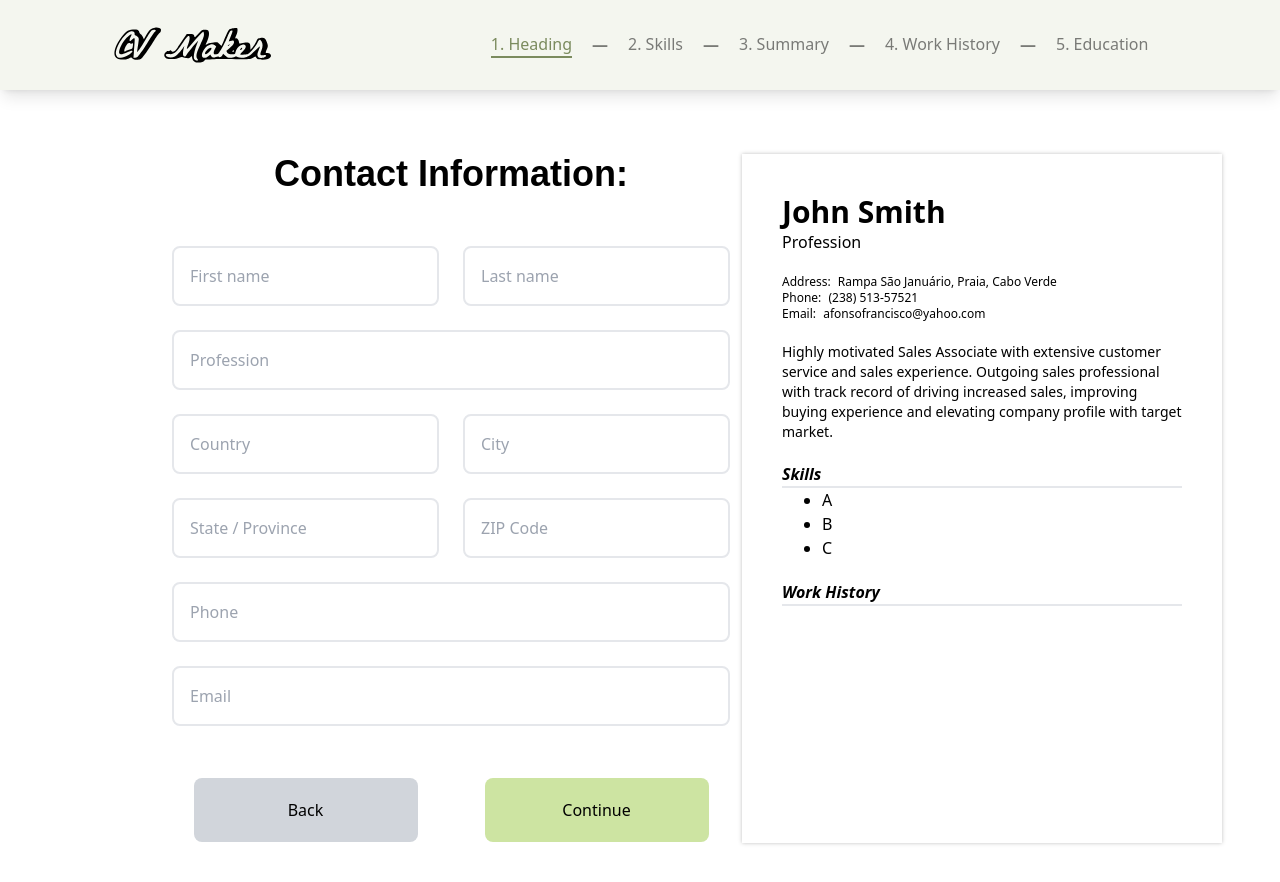
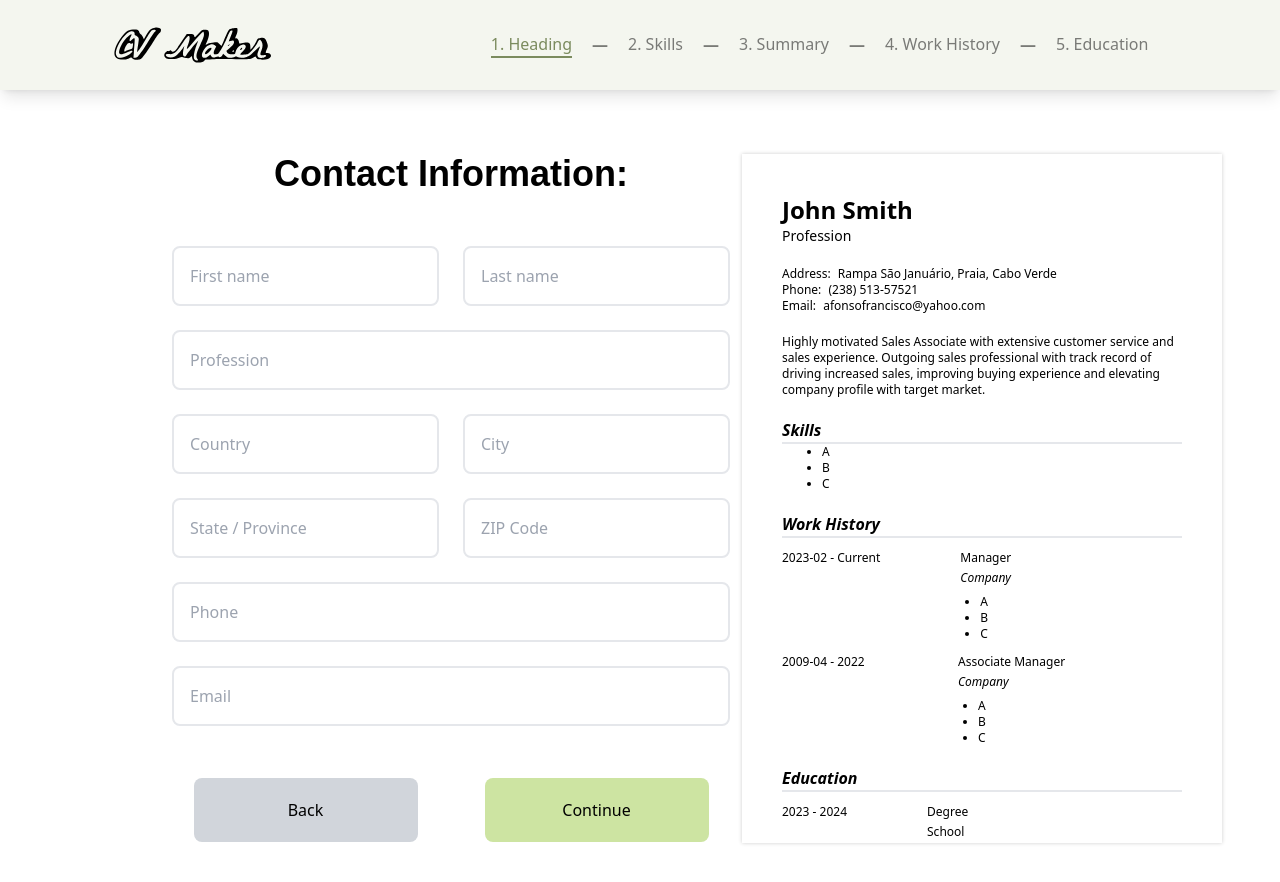
Before and after one commit to lmreineer/cv-maker, a React (Create React App) app: page / in a window 1280 px wide. Built offline with nearby package versions, Linux system fonts and the light colour scheme.

Commit message:
Add more examples

```diff
--- a/src/components/preview/CVContent.js
+++ b/src/components/preview/CVContent.js
@@ -1,33 +1,35 @@
 const Content = ({
-    modalContainer,
+    textContainer,
     fullName,
     profession,
     address,
-    previewContactHeading,
-    previewContactInput,
-    previewSummary,
+    contactHeading,
+    contactInput,
+    summary,
+    skills,
+    skillsList,
+    workHistory,
 }) => {
     return (
-        <div className={modalContainer}>
+        <div className={textContainer}>
             <h1 className={fullName}>John Smith</h1>
             <h6 className={profession}>Profession</h6>
             <div className="leading-loose">
                 <h6 className={address}>
                     Address:{" "}
-                    <span className={previewContactInput}>
+                    <span className={contactInput}>
                         Rampa São Januário, Praia, Cabo Verde
                     </span>
                 </h6>
-                <h6 className={previewContactHeading}>
-                    Phone: <span className={previewContactInput}>(238) 513-57521</span>
+                <h6 className={contactHeading}>
+                    Phone: <span className={contactInput}>(238) 513-57521</span>
                 </h6>
-                <h6 className={previewContactHeading}>
-                    Email:{" "}
-                    <span className={previewContactInput}>afonsofrancisco@yahoo.com</span>
+                <h6 className={contactHeading}>
+                    Email: <span className={contactInput}>afonsofrancisco@yahoo.com</span>
                 </h6>
             </div>
             <div className="mt-5">
-                <h6 className={previewSummary}>
+                <h6 className={summary}>
                     Highly motivated Sales Associate with extensive customer service and
                     sales experience. Outgoing sales professional with track record of
                     driving increased sales, improving buying experience and elevating
@@ -35,13 +37,61 @@ const Content = ({
                 </h6>
             </div>
             <div className="mt-5">
-                <h6 className="font-bold italic border-b-2">Skills</h6>
-                <ul className="list-disc ml-10">
+                <h6 className={skills}>Skills</h6>
+                <ul className={skillsList}>
                     <li>A</li>
                     <li>B</li>
                     <li>C</li>
                 </ul>
-                <h6 className="mt-5 font-bold italic border-b-2">Work History</h6>
+                <h6 className={workHistory}>Work History</h6>
+                <div className="flex mt-3">
+                    <div className="text-xs">
+                        <h6>2023-02 - Current</h6>
+                    </div>
+                    <div className="ml-20 text-xs">
+                        <div>
+                            Manager
+                        </div>
+                        <div>
+                            <h6 className="mt-1 italic font-light">Company</h6>
+                            <ul className="list-disc ml-5 mt-2">
+                                <li className="font-light">A</li>
+                                <li className="font-light">B</li>
+                                <li className="font-light">C</li>
+                            </ul>
+                        </div>
+                    </div>
+                </div>
+                <div className="flex mt-3">
+                    <div className="text-xs w-24">
+                        <h6>2009-04 - 2022</h6>
+                    </div>
+                    <div className="ml-20 text-xs">
+                        <div>
+                            Associate Manager
+                        </div>
+                        <div>
+                            <h6 className="mt-1 italic font-light">Company</h6>
+                            <ul className="list-disc ml-5 mt-2">
+                                <li className="font-light">A</li>
+                                <li className="font-light">B</li>
+                                <li className="font-light">C</li>
+                            </ul>
+                        </div>
+                    </div>
+                </div>
+            </div>
+            <div>
+                <h6 className="mt-5 font-bold italic border-b-2">Education</h6>
+                <div className="flex mt-3">
+                    <div className="text-xs">
+                        <h6>2023 - 2024</h6>
+                    </div>
+                    <div className="ml-20 text-xs">
+                        <h6>Degree</h6>
+                        <h6 className="mt-1 font-light">School</h6>
+                    </div>
+                </div>
             </div>
         </div>
     );
--- a/src/components/preview/CVModal.js
+++ b/src/components/preview/CVModal.js
@@ -4,7 +4,7 @@ const Modal = () => {
     return (
         <div className="select-none absolute top-2/4 left-2/4 translate-y-[-50%] translate-x-[-50%] bg-white p-10 rounded h-5/6 w-6/12 bg-gray-200">
             <Content
-                modalContainer="h-full shadow-lg rounded p-10 overflow-auto bg-white"
+                textContainer="h-full shadow-lg rounded p-10 overflow-auto bg-white"
                 fullName="font-bold text-5xl"
             />
         </div>
--- a/src/components/preview/CVPreview.js
+++ b/src/components/preview/CVPreview.js
@@ -16,19 +16,22 @@ const Control = () => {
                 onClick={toggleClick}
             >
                 <Content
-                    fullName="text-3xl font-bold"
-                    profession="text-base"
+                    fullName="text-2xl font-bold"
+                    profession="text-sm"
                     address="mt-5 text-xs font-medium"
-                    previewContactHeading="text-xs font-medium"
-                    previewContactInput="font-normal ml-1"
-                    previewSummary="text-sm"
+                    contactHeading="text-xs font-medium"
+                    contactInput="font-normal ml-1"
+                    summary="text-xs"
+                    skills="font-bold italic border-b-2"
+                    skillsList="list-disc ml-10 text-xs"
+                    workHistory="mt-5 font-bold italic border-b-2"
                 />
             </div>
 
             {isClicked && (
                 <div>
                     <div
-                        className="inset-0 fixed bg-[rgba(0,0,0,0.4)]"
+                        className="inset-0 fixed bg-modal-overlay"
                         onClick={toggleClick}
                     ></div>
                     <Modal />
--- a/tailwind.config.js
+++ b/tailwind.config.js
@@ -9,12 +9,13 @@ module.exports = {
         "light-yellow": "#F4F6EF",
         "yellow-green": "#CDE4A2",
         "dark-yellow-green": "#7B8B5E",
+        "modal-overlay": "rgba(0,0,0,0.4)",
       },
       fontFamily: {
         "josefin-sans": ["Josefin Sans", "sans-serif"],
       },
       boxShadow: {
-        "all-sides-light": "0 0 4px rgba(0, 0, 0, 0.25)",
+        "all-sides-light": "0 0 4px rgba(0, 0, 0, 0.2)",
       }
     },
   },
```
